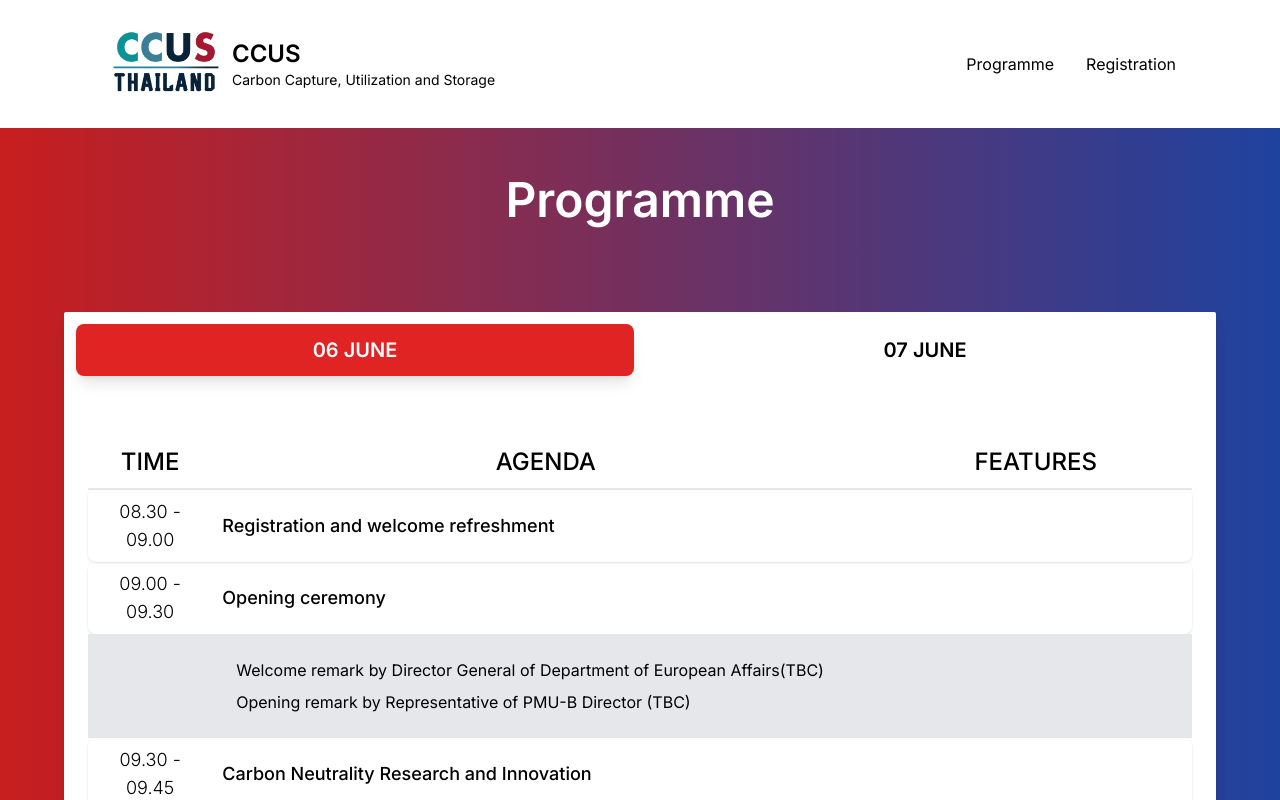
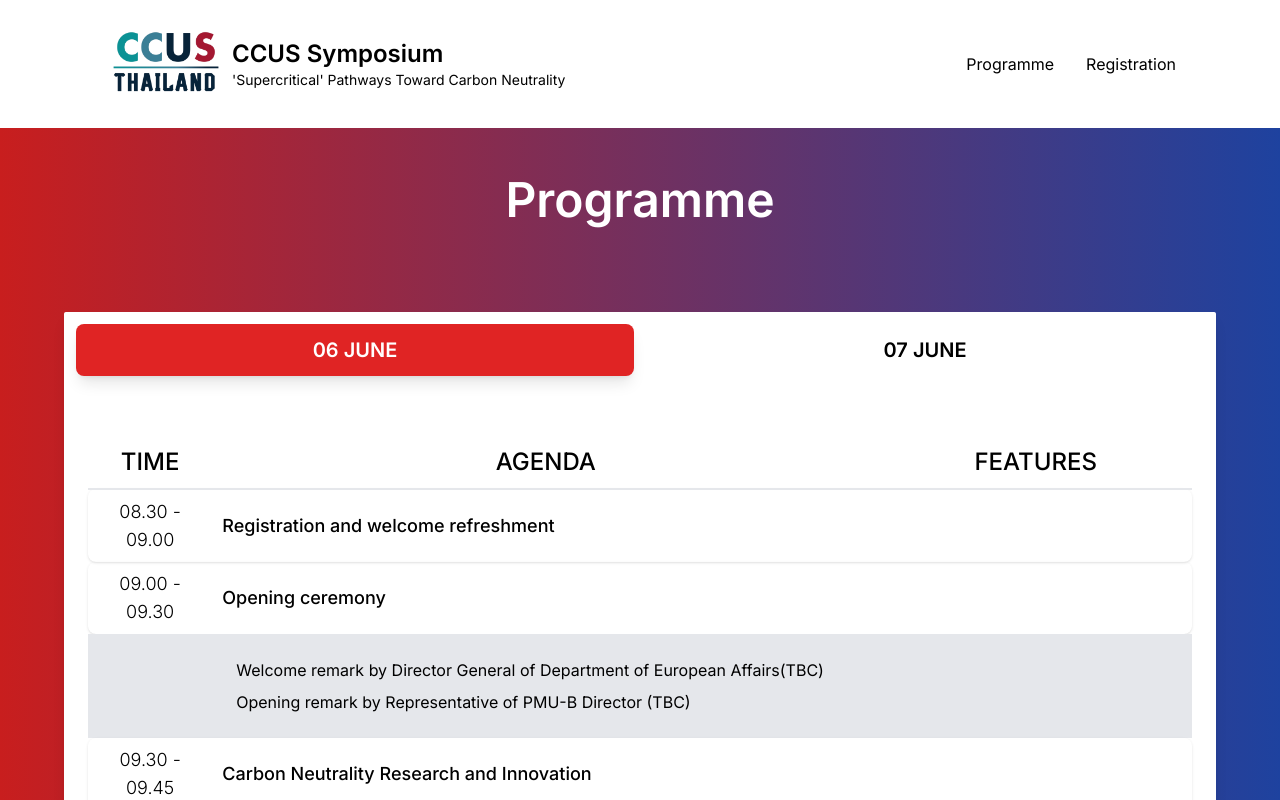
Before and after one commit to thunyoubun/ccs-registration, a Next.js app: page /programme in a window 1280 px wide. Shown: the top 800 px of the page. Built offline with nearby package versions, Linux system fonts and the light colour scheme.

Commit message:
change name logo web

```diff
--- a/src/app/Components/Navbar.tsx
+++ b/src/app/Components/Navbar.tsx
@@ -54,8 +54,8 @@ const Navbar = ({ path }: NavbarProps) => {
             className=" sm:h-24  sm:w-32 h-20 w-24"
           />
           <div className="my-2 invisible lg:visible">
-            <h1 className="text-2xl font-semibold">CCUS</h1>
-            <p className="text-sm">Carbon Capture, Utilization and Storage</p>
+            <h1 className="text-2xl font-semibold">CCUS Symposium</h1>
+            <p className="text-sm">&apos;Supercritical&apos; Pathways Toward Carbon Neutrality</p>
           </div>
         </Link>
 
```
